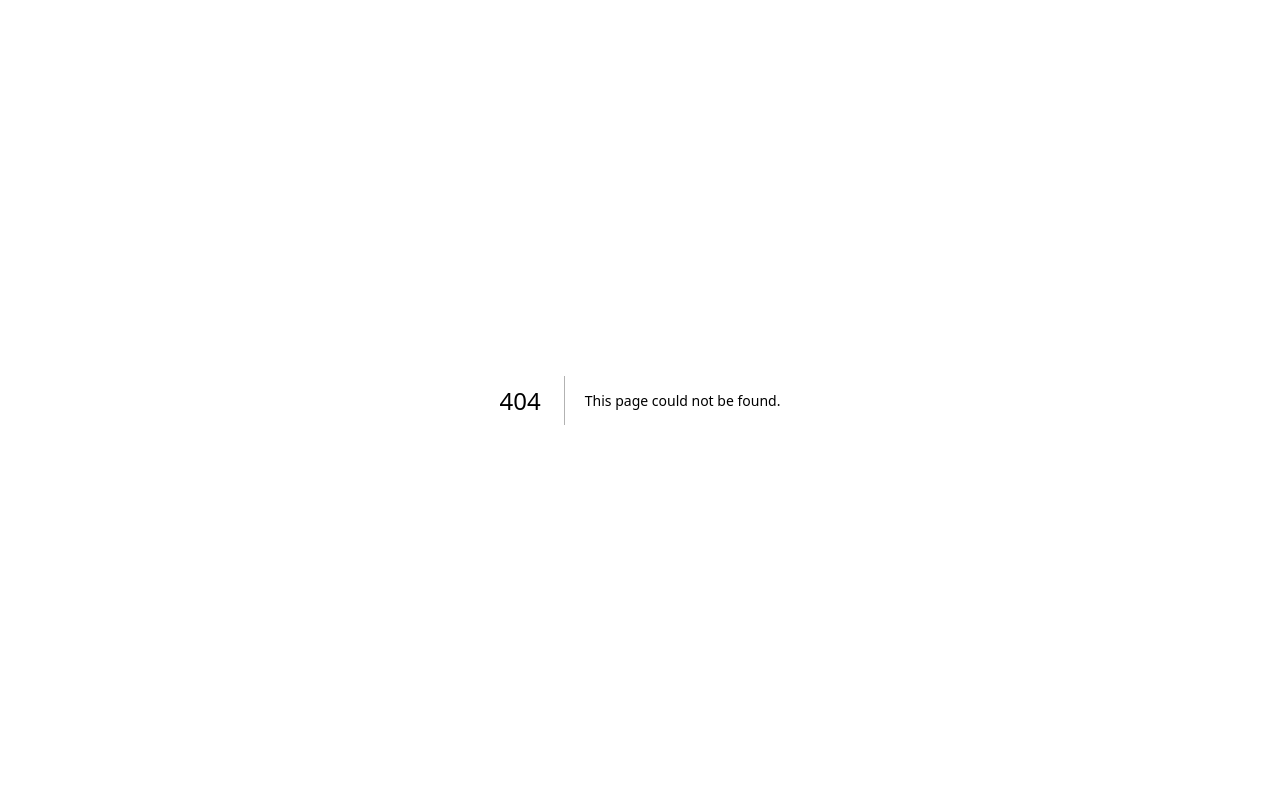
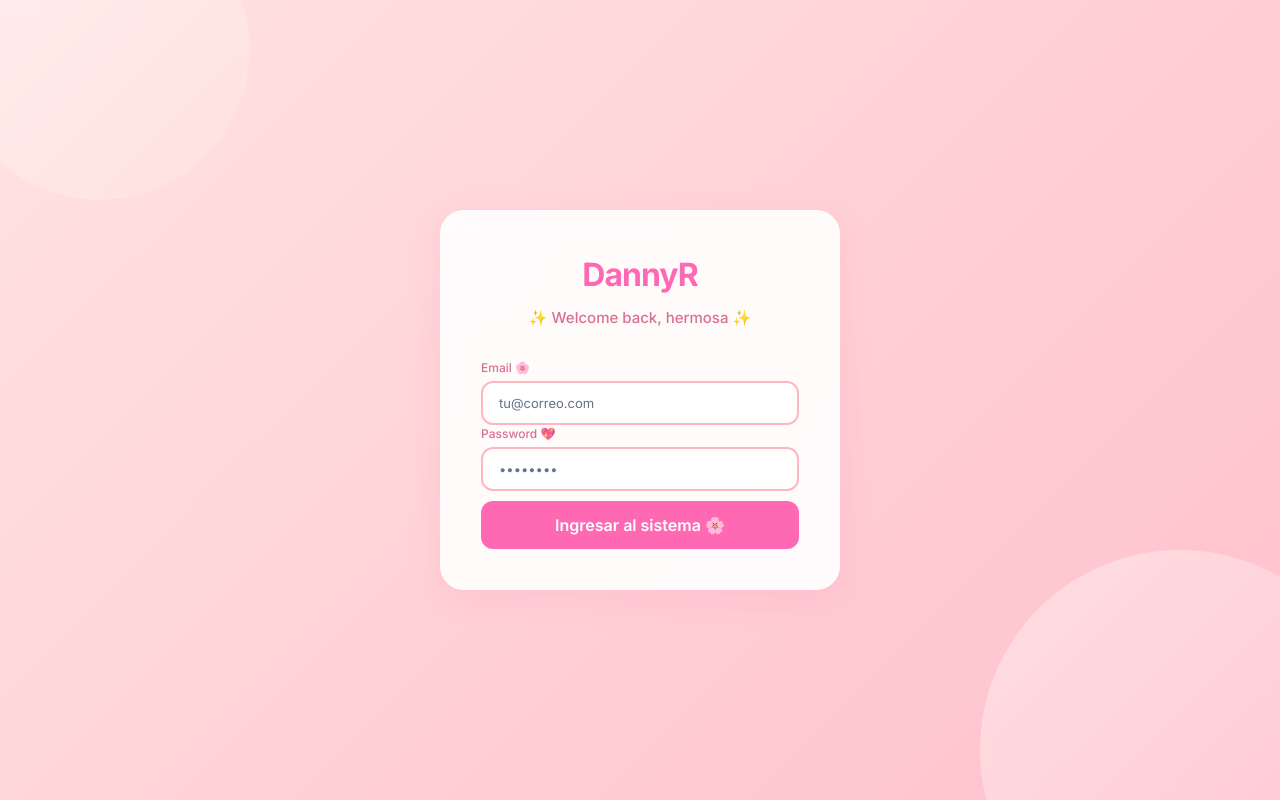
Before and after one commit to kickdanielyupa/danny-r-app, a Next.js app in the folder dannyr-app/: page /login in a window 1280 px wide. Before the commit this address had no page. Built offline with nearby package versions, Linux system fonts and the light colour scheme; no server answers.

Commit message:
✨ Login cute girl implementado 🌸

```diff
--- a/dannyr-app/src/app/globals.css
+++ b/dannyr-app/src/app/globals.css
@@ -182,3 +182,123 @@ tr:hover td { background: var(--bg-card-hover); }
   .page-header { flex-direction: column; align-items: flex-start; }
   .modal { max-width: 100%; margin: 10px; }
 }
+
+/* ==========================================================================
+   Cute Girl Login Styles 🌸✨
+   ========================================================================== */
+:root {
+  --login-bg: #ffe4e1;
+  --login-card: rgba(255, 255, 255, 0.9);
+  --login-text: #d87093;
+  --login-accent: #ffb6c1;
+  --login-btn: #ff69b4;
+  --login-btn-hover: #ff1493;
+}
+
+.login-container {
+  min-height: 100vh;
+  display: flex;
+  align-items: center;
+  justify-content: center;
+  background: linear-gradient(135deg, var(--login-bg) 0%, #ffc0cb 100%);
+  position: relative;
+  overflow: hidden;
+}
+
+.login-decor {
+  position: absolute;
+  border-radius: 50%;
+  background: linear-gradient(135deg, rgba(255,255,255,0.4) 0%, rgba(255,255,255,0.1) 100%);
+  backdrop-filter: blur(5px);
+  z-index: 0;
+}
+
+.login-decor-1 {
+  width: 300px;
+  height: 300px;
+  top: -100px;
+  left: -50px;
+}
+
+.login-decor-2 {
+  width: 400px;
+  height: 400px;
+  bottom: -150px;
+  right: -100px;
+}
+
+.login-card {
+  background: var(--login-card);
+  backdrop-filter: blur(10px);
+  padding: 40px;
+  border-radius: 24px;
+  box-shadow: 0 8px 32px rgba(255, 105, 180, 0.15);
+  width: 100%;
+  max-width: 400px;
+  z-index: 1;
+  border: 1px solid rgba(255, 255, 255, 0.5);
+}
+
+.login-header {
+  text-align: center;
+  margin-bottom: 30px;
+}
+
+.login-header h1 {
+  font-size: 32px;
+  color: var(--login-btn);
+  margin-bottom: 8px;
+  font-weight: 800;
+  letter-spacing: -1px;
+}
+
+.login-header p {
+  color: var(--login-text);
+  font-size: 15px;
+  font-weight: 500;
+}
+
+.login-input {
+  background: #fff;
+  border: 2px solid var(--login-accent);
+  color: #333;
+  border-radius: 12px;
+  padding: 12px 16px;
+  transition: all 0.3s ease;
+}
+
+.login-input:focus {
+  border-color: var(--login-btn);
+  box-shadow: 0 0 0 3px rgba(255, 105, 180, 0.2);
+}
+
+.login-btn {
+  background: var(--login-btn);
+  color: white;
+  width: 100%;
+  padding: 14px;
+  border-radius: 12px;
+  font-size: 16px;
+  font-weight: 600;
+  margin-top: 10px;
+  border: none;
+  cursor: pointer;
+  transition: all 0.3s ease;
+}
+
+.login-btn:hover {
+  background: var(--login-btn-hover);
+  transform: translateY(-2px);
+  box-shadow: 0 4px 15px rgba(255, 105, 180, 0.4);
+}
+
+.login-error {
+  background: rgba(255, 105, 180, 0.1);
+  color: var(--login-btn-hover);
+  padding: 10px;
+  border-radius: 8px;
+  font-size: 13px;
+  text-align: center;
+  margin-bottom: 15px;
+  border: 1px dashed var(--login-btn-hover);
+}
--- /dev/null
+++ b/dannyr-app/src/app/login/page.tsx
@@ -0,0 +1,77 @@
+'use client';
+
+import { useState } from 'react';
+import { useRouter } from 'next/navigation';
+import { createBrowserClient } from '@/lib/supabase/client';
+
+export default function LoginPage() {
+  const [email, setEmail] = useState('');
+  const [password, setPassword] = useState('');
+  const [error, setError] = useState<string | null>(null);
+  const [loading, setLoading] = useState(false);
+  const router = useRouter();
+  const supabase = createBrowserClient();
+
+  const handleLogin = async (e: React.FormEvent) => {
+    e.preventDefault();
+    setLoading(true);
+    setError(null);
+
+    const { error: authError } = await supabase.auth.signInWithPassword({
+      email,
+      password,
+    });
+
+    if (authError) {
+      setError('Credenciales incorrectas o usuario no existe ✨');
+      setLoading(false);
+    } else {
+      router.push('/dashboard/orders');
+      router.refresh(); // Important to refresh layout and middleware
+    }
+  };
+
+  return (
+    <div className="login-container">
+      <div className="login-decor login-decor-1"></div>
+      <div className="login-decor login-decor-2"></div>
+      <div className="login-card">
+        <div className="login-header">
+          <h1>DannyR</h1>
+          <p>✨ Welcome back, hermosa ✨</p>
+        </div>
+
+        <form onSubmit={handleLogin} className="login-form">
+          <div className="form-group">
+            <label className="form-label" style={{color: 'var(--login-text)'}}>Email 🌸</label>
+            <input
+              type="email"
+              className="input login-input"
+              value={email}
+              onChange={e => setEmail(e.target.value)}
+              placeholder="tu@correo.com"
+              required
+            />
+          </div>
+          <div className="form-group">
+            <label className="form-label" style={{color: 'var(--login-text)'}}>Password 💖</label>
+            <input
+              type="password"
+              className="input login-input"
+              value={password}
+              onChange={e => setPassword(e.target.value)}
+              placeholder="••••••••"
+              required
+            />
+          </div>
+
+          {error && <div className="login-error">🥺 {error}</div>}
+
+          <button type="submit" className="btn login-btn" disabled={loading}>
+            {loading ? 'Entrando...' : 'Ingresar al sistema 🌸'}
+          </button>
+        </form>
+      </div>
+    </div>
+  );
+}
--- a/dannyr-app/src/lib/supabase/client.ts
+++ b/dannyr-app/src/lib/supabase/client.ts
@@ -1,16 +1,10 @@
 'use client';
 
-import { createClient as createSupabaseClient } from '@supabase/supabase-js';
+import { createBrowserClient as createClient } from '@supabase/ssr';
 
-// Browser-side Supabase client with anon key
-// Used in client components for real-time subscriptions and reads
 export function createBrowserClient() {
-  const supabaseUrl = process.env.NEXT_PUBLIC_SUPABASE_URL;
-  const supabaseAnonKey = process.env.NEXT_PUBLIC_SUPABASE_ANON_KEY;
-
-  if (!supabaseUrl || !supabaseAnonKey) {
-    throw new Error('Missing Supabase environment variables');
-  }
-
-  return createSupabaseClient(supabaseUrl, supabaseAnonKey);
+  return createClient(
+    process.env.NEXT_PUBLIC_SUPABASE_URL!,
+    process.env.NEXT_PUBLIC_SUPABASE_ANON_KEY!
+  );
 }
--- a/dannyr-app/src/lib/supabase/server.ts
+++ b/dannyr-app/src/lib/supabase/server.ts
@@ -1,7 +1,9 @@
-import { createClient } from '@supabase/supabase-js';
+import { createClient as createSupabaseClient } from '@supabase/supabase-js';
+import { createServerClient as createSSRClient } from '@supabase/ssr';
+import { cookies } from 'next/headers';
 
-// Server-side Supabase client with service role key
-// Used in API routes and server components
+// Server-side Supabase client with service role key (Admin rights)
+// Used in API routes and cron jobs
 export function createServerClient() {
   const supabaseUrl = process.env.NEXT_PUBLIC_SUPABASE_URL;
   const supabaseServiceKey = process.env.SUPABASE_SERVICE_ROLE_KEY;
@@ -10,10 +12,35 @@ export function createServerClient() {
     throw new Error('Missing Supabase environment variables');
   }
 
-  return createClient(supabaseUrl, supabaseServiceKey, {
-    auth: {
-      autoRefreshToken: false,
-      persistSession: false,
-    },
+  return createSupabaseClient(supabaseUrl, supabaseServiceKey, {
+    auth: { autoRefreshToken: false, persistSession: false },
   });
 }
+
+// Server-side Supabase client for user authentication
+export async function createAuthServerClient() {
+  const cookieStore = await cookies();
+
+  return createSSRClient(
+    process.env.NEXT_PUBLIC_SUPABASE_URL!,
+    process.env.NEXT_PUBLIC_SUPABASE_ANON_KEY!,
+    {
+      cookies: {
+        getAll() {
+          return cookieStore.getAll();
+        },
+        setAll(cookiesToSet) {
+          try {
+            cookiesToSet.forEach(({ name, value, options }) => {
+              cookieStore.set(name, value, options);
+            });
+          } catch (error) {
+            // The `set` method was called from a Server Component.
+            // This can be ignored if you have middleware refreshing
+            // user sessions.
+          }
+        },
+      },
+    }
+  );
+}
```
Also changed, not shown: dannyr-app/src/app/dashboard/layout.tsx (+20 -3 lines), dannyr-app/src/middleware.ts (added, +53 -0 lines).
